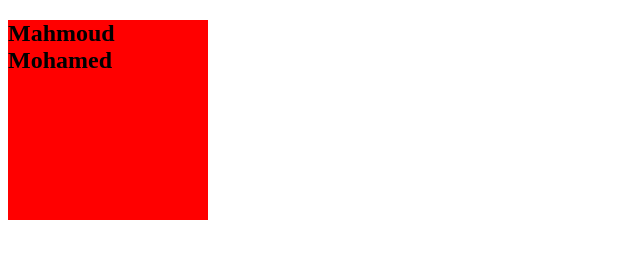
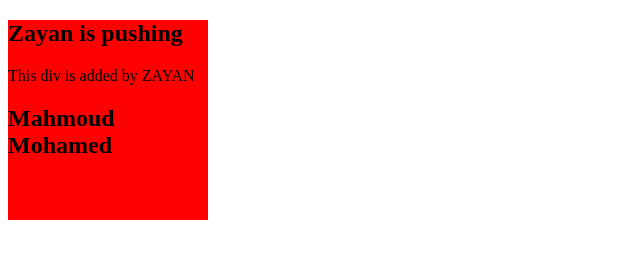
Before and after one commit to MohamedWalid0/my_repo, a plain HTML site: page new_repo/index.html in a window 1280 px wide. Shown: the whole page, without its empty margins (0-640 px from the left). Drawn offline with Linux system fonts and the light colour scheme.

Commit message:
ZAYAN edition

```diff
--- a/new_repo/index.html
+++ b/new_repo/index.html
@@ -8,7 +8,12 @@
 <body>
     <section id="Mahmoud-Mohamed-sec">
         <div style="width: 200px; height: 200px; background-color: red;">
+            <div>
+                <h1>Zayan is pushing</h1>
+                <p>This div is added by ZAYAN</p>
+            </div>
             <h1>Mahmoud Mohamed </h1>
+
         </div>
     </section>
 </body>
```
